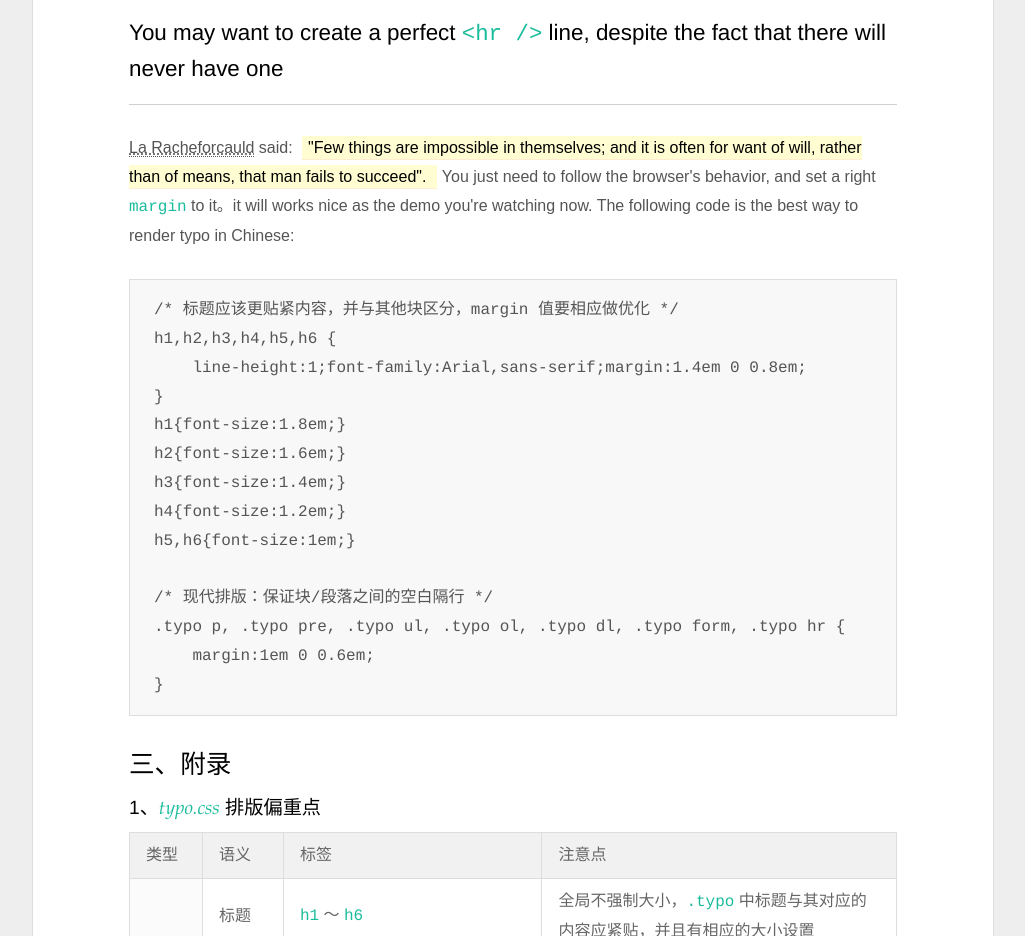
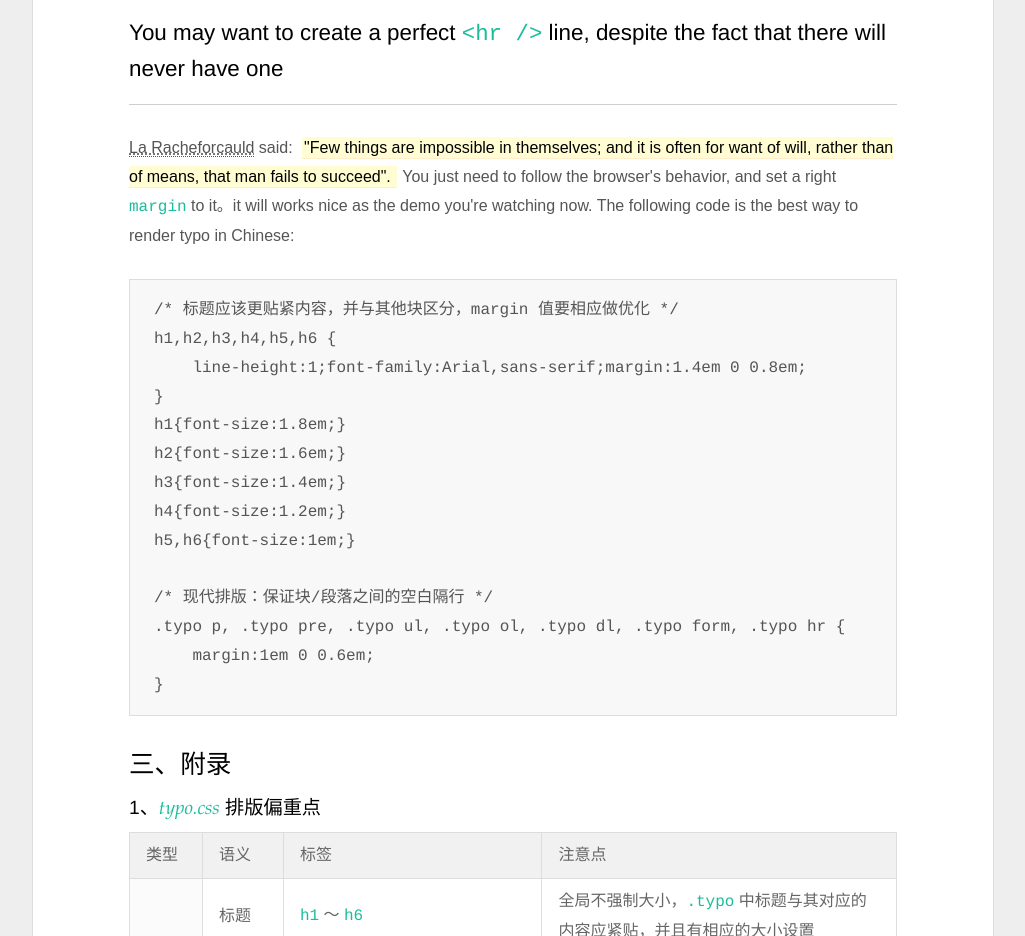
Before and after one commit to sofish/typo.css, a plain HTML site: page typo.html in a window 1280 px wide. Shown: the part 4100-5036 px from the top of the page, without its empty margins (127-1152 px from the left). Drawn offline with Linux system fonts and the light colour scheme.

Commit message:
修正 mark 样式

```diff
--- a/typo.css
+++ b/typo.css
@@ -165,7 +165,9 @@ u, .typo-u{
 
 /* 标记，类似于手写的荧光笔的作用 */
 mark{
-  background:#fffdd1;border-bottom:1px solid #ffedce;padding:3px 6px;margin:0 5px;
+  background:#fffdd1;
+  border-bottom:1px solid #ffedce;
+  padding:2px;margin:0 5px;
 }
 
 /* 代码片断 */
```
